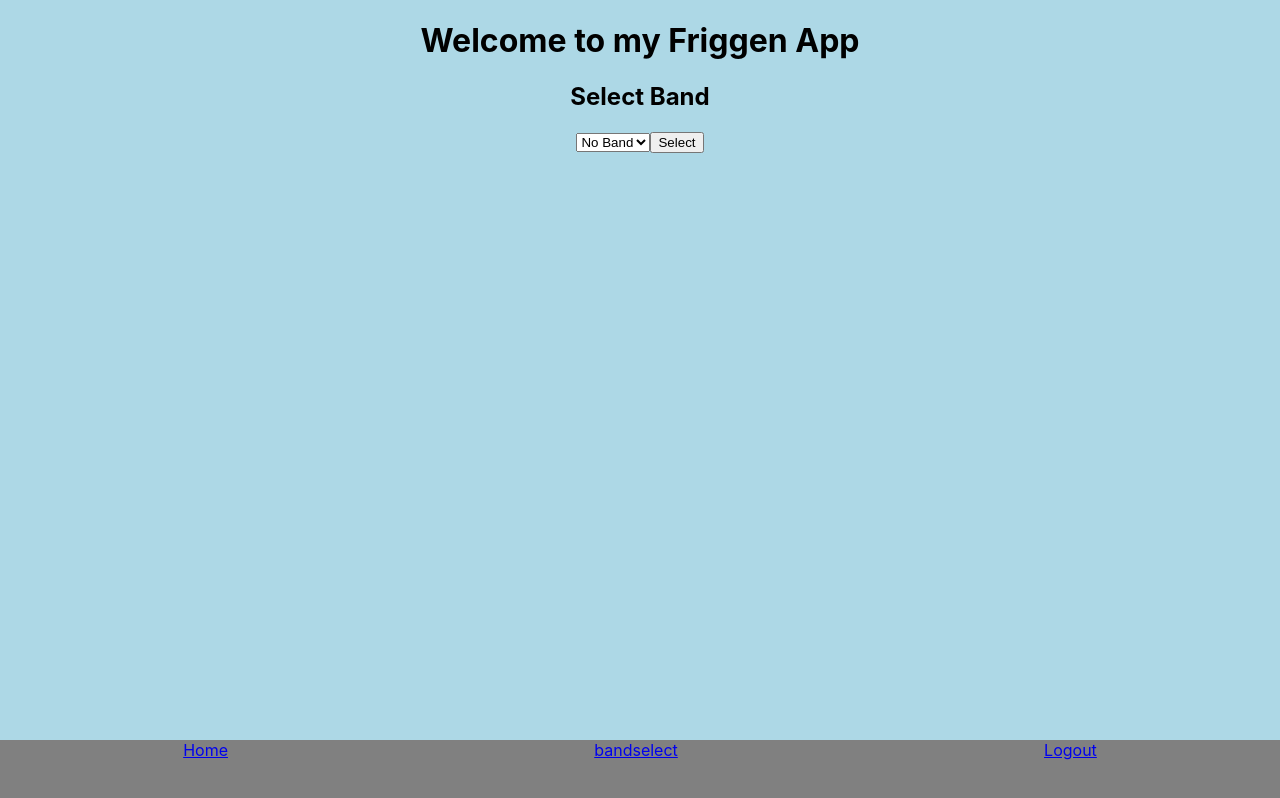
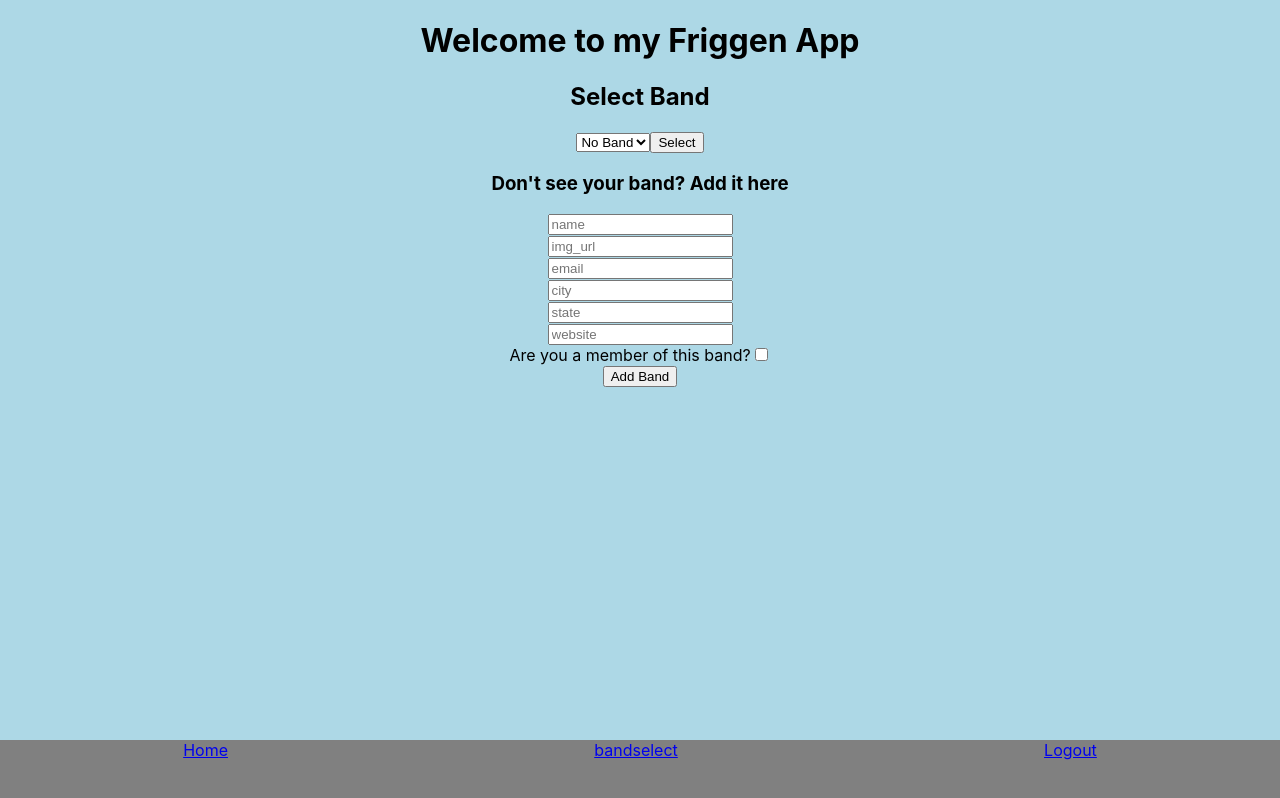
Before and after one commit to stbrown463/band-manager-fe, a React (Create React App) app: page /bandselect in a window 1280 px wide. Built offline with nearby package versions, Linux system fonts and the light colour scheme.

Commit message:
adding bands from front end.. working on adding user as member of bands

```diff
--- a/src/App.css
+++ b/src/App.css
@@ -19,6 +19,7 @@ footer{
 #nav-bar{
   display: flex;
   justify-content: space-around;
+  align-items: center;
 }
 
 .center {
--- a/src/App.js
+++ b/src/App.js
@@ -163,11 +163,16 @@ class App extends Component {
 
   setBand = (e) => {
     e.preventDefault()
-    if (e.target.value) {
+    if (e.target.value != null) {
       const bandData = e.target.value.split(",");
       this.setState({
         band_id: Number(bandData[0]),
         band_name: bandData[1]
+      })
+    } else {
+      this.setState({
+        band_id: null,
+        band_name: ''
       })
     }
   }
--- /dev/null
+++ b/src/BandAdd/index.js
@@ -0,0 +1,102 @@
+import React, { Component } from 'react'
+
+class BandAdd extends Component {
+	constructor() {
+		super()
+
+		this.state ={
+			'name': '',
+			'img_url': '',
+			'email': '',
+			'city': '',
+			'state': '',
+			'website': '',
+			'userIsMember': false
+		}
+	}
+
+  handleChange = (e) => {
+    // console.log('handlechange is called');
+    this.setState({
+      [e.target.name]: e.target.value,
+      userIsMember: !this.state.userIsMember
+    })
+  }
+
+  addBand = async (e) => {
+  	e.preventDefault()
+  	console.log(this.state, "add band was called, this is state");
+
+  	// Create Band
+  	// try {
+  	// 	const response = await fetch(`${process.env.REACT_APP_API_URL}/bands/new`, {
+   //      method: 'POST',
+   //      body: JSON.stringify(this.state),
+   //      credentials: 'include',
+   //      headers: {
+   //        'Content-Type': 'application/json'
+   //      }
+  	// 	})
+			// if (!response.ok) {
+   //      throw Error(response.statusText)
+   //    }
+   //    const parsedResponse = await response.json()
+   //    console.log(parsedResponse);
+
+   //    // Add user as member of band
+   //    if (this.state.userIsMember) {
+   //    	try {
+   //    		const memberResponse = await fetch(`${process.env.REACT_APP_API_URL}/bands/member/new`,{
+		 //        method: 'POST',
+		 //        body: JSON.stringify({
+		 //        	user_id: this.props.user_id,
+		 //        	band_id: this.props.band_id,
+		 //        }),
+		 //        credentials: 'include',
+		 //        headers: {
+		 //          'Content-Type': 'application/json'
+		 //        }
+   //    		})
+		 //      if (!memberResponse.ok) {
+		 //        throw Error(memberResponse.statusText)
+		 //      }
+		 //      const parsedMember = await response.json()
+		 //      console.log(parsedMember);
+   //    	} catch (err) {
+   //    		console.log(err)
+   //    	}
+   //    }
+  	// } catch (err) {
+  	// 	console.log(err)
+  	// }
+  }
+
+  addBandMember = (e) => {
+
+  }
+
+	render () {
+		return (
+			<div>
+				<form onSubmit={this.addBand}>
+					<input name="name" type="text" value={this.state.name} placeholder="name" onChange={this.handleChange}/><br/>
+					<input name="img_url" type="text" value={this.state.img_url} placeholder="img_url" onChange={this.handleChange}/><br/>
+					<input name="email" type="text" value={this.state.email} placeholder="email" onChange={this.handleChange}/><br/>
+					<input name="city" type="text" value={this.state.city} placeholder="city" onChange={this.handleChange}/><br/>
+					<input name="state" type="text" value={this.state.state} placeholder="state" onChange={this.handleChange}/><br/>
+					<input name="website" type="text" value={this.state.website} placeholder="website" onChange={this.handleChange}/><br/>
+					<label>
+						Are you a member of this band?
+						<input name="userIsMember" type="checkbox" value={this.state.userIsMember} placeholder="userIsMember" onChange={this.handleChange}/><br/>
+					</label>
+					<button type="submit">Add Band</button>
+				</form>
+			</div>
+
+
+		)
+	}
+
+}
+
+export default BandAdd
--- a/src/BandSelect/index.js
+++ b/src/BandSelect/index.js
@@ -1,4 +1,5 @@
 import React from 'react'
+import BandAdd from '../BandAdd'
 
 const BandSelect = ({bands, setBand, band_id, band_name, goHome}) => {
 	console.log(bands);
@@ -19,6 +20,8 @@ const BandSelect = ({bands, setBand, band_id, band_name, goHome}) => {
 				{bandList}
 			</select>
 			<button onClick={goHome.bind(null)}>Select</button>
+			<h3>Don't see your band?  Add it here</h3>
+			<BandAdd />
 
 		</div>
 	)
--- /dev/null
+++ b/src/BandShows/index.js
@@ -0,0 +1,54 @@
+import React, { Component } from 'react'
+
+class BandShows extends Component {
+	componentDidMount() {
+		this.getShowsOfBand()
+	}
+
+	getShowsOfBand = async () => {
+		console.log('get shows was called');
+		try {
+			const response = await fetch(`${process.env.REACT_APP_API_URL}/shows/band/${this.props.band_id}`)
+
+			if (!response.ok) {
+        throw Error(response.statusText)
+      }
+
+      const parsedResponse = await response.json()
+      console.log(parsedResponse);
+
+
+		} catch (err) {
+			console.log(err)
+		}
+
+	}
+
+	addShowOfBand () {
+
+
+		//   self.reqparse.add_argument(
+	  //   'band_id',
+	  //   required=True,
+	  //   help='No id provided',
+	  //   location=['form', 'json']
+	  // )
+	  // self.reqparse.add_argument(
+	  //   'show_id',
+	  //   required=True,
+	  //   help='No id provided',
+	  //   location=['form', 'json']
+	  // )
+	}
+
+	render () {
+		console.log(this.props, "props on BandShows");
+		return (
+			<p>band shows go here</p>
+
+		)
+	}
+}
+
+
+export default BandShows
--- a/src/Home/index.js
+++ b/src/Home/index.js
@@ -1,10 +1,20 @@
 import React, { Component } from 'react'
+import BandShows from '../BandShows'
 
 class Home extends Component {
 	render () {
 		console.log(this.props, "props on home page");
 		return (
-			<h2>This is the home page</h2>
+			<div>
+				<h2>This is the home page</h2>
+				<h3>Upcoming Shows</h3>
+				<BandShows
+					username={this.props.username}
+					user_id={this.props.user_id}
+					band_name={this.props.band_name}
+					band_id={this.props.band_id}/>
+
+			</div>
 		)
 	}
 }
```
